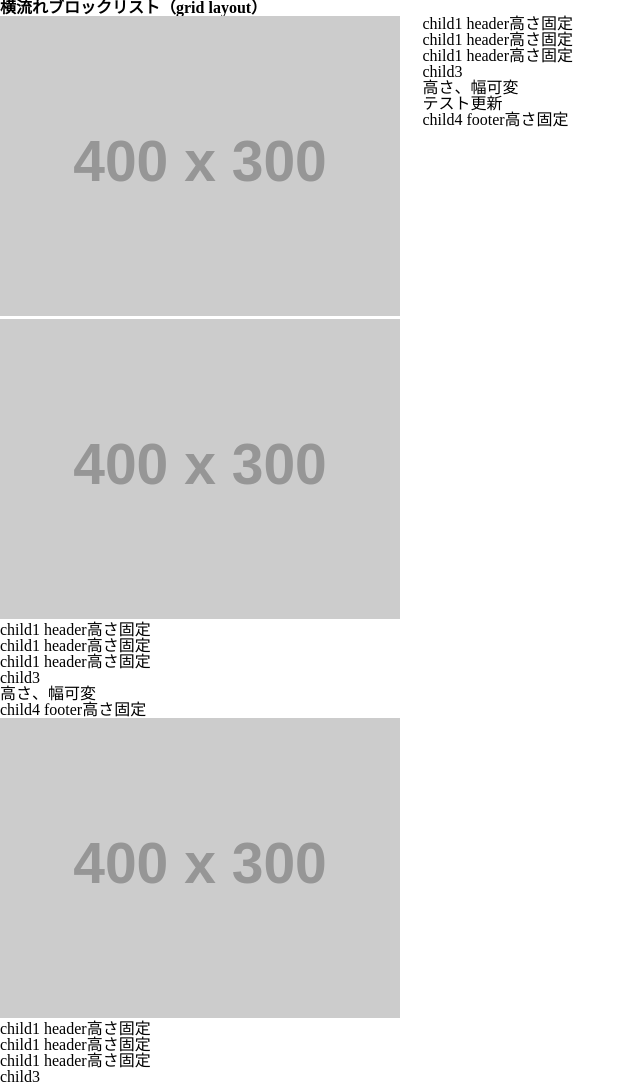
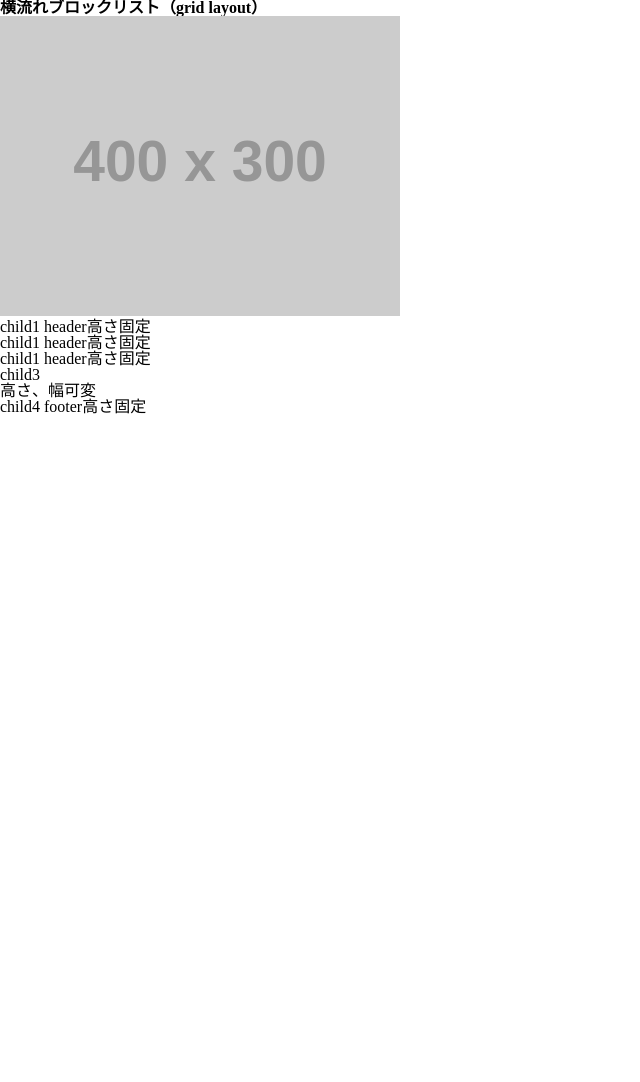
Before and after one commit to so-kun/css_sandbox, a website: page contents/list3.html in a window 1280 px wide. Shown: the top 1082 px of the page, without its empty margins (0-640 px from the left). After the commit the page ends 800 px from the top, so only its background shows below. Drawn offline with Linux system fonts and the light colour scheme; placeholder pictures from the web are drawn by us.

Commit message:
Revert "Merge pull request #3 from so-kun/test_branch"
This reverts commit 3a94a109c040a31815bff17d892559bd45bfbc9e, reversing
changes made to bfc7bc0ad3f91190739545ab3209b0b3143b8e97.

```diff
--- a/contents/list3.html
+++ b/contents/list3.html
@@ -48,16 +48,8 @@
      可能であれば「async（文書の読み込みが完了した時点でスクリプトを実行）」を使用
      Example: <script src="" async></script> -->
      <style>
-     .flex_container{
-         display: flex;
-         flex-direction: row;
-         flex-wrap: wrap;
-         align-items: stretch;
-         align-content: flex-start;
-     }
-     .list_item{
-         flex-basis: 33%;
-     }
+
+
      @media (min-width: 768px){
 
 
@@ -70,28 +62,10 @@
 <!-- コンテンツを記述 -->
 <h1>横流れブロックリスト（grid layout）</h1>
 <div class="list_container">
-    <div class="flex_container">
+    <div class="flex-container">
         <div class="list_item">
-            <img class="list_item__thumbnail" src="https://placehold.jp/400x300.png"></div>
-            <div class="list_item__content">
-                <header>child1 header高さ固定<br>child1 header高さ固定<br>child1 header高さ固定</header>
-                <p>child3 <br>高さ、幅可変</p>
-                テスト更新
-                <footer>child4 footer高さ固定</footer>
-            </div>
-        </div>
-        <div class="list_item">
-            <img class="list_item__thumbnail" src="https://placehold.jp/400x300.png"></div>
-            <div class="list_item__content">
-                <header>child1 header高さ固定<br>child1 header高さ固定<br>child1 header高さ固定</header>
-                <p>child3 <br>高さ、幅可変</p>
-
-                <footer>child4 footer高さ固定</footer>
-            </div>
-        </div>
-        <div class="list_item">
-            <img class="list_item__thumbnail" src="https://placehold.jp/400x300.png"></div>
-            <div class="list_item__content">
+            <img class="thumbnail" src="https://placehold.jp/400x300.png"></div>
+            <div class="content">
                 <header>child1 header高さ固定<br>child1 header高さ固定<br>child1 header高さ固定</header>
                 <p>child3 <br>高さ、幅可変</p>
 
```
Also changed, not shown: index.html (+0 -1 lines).
